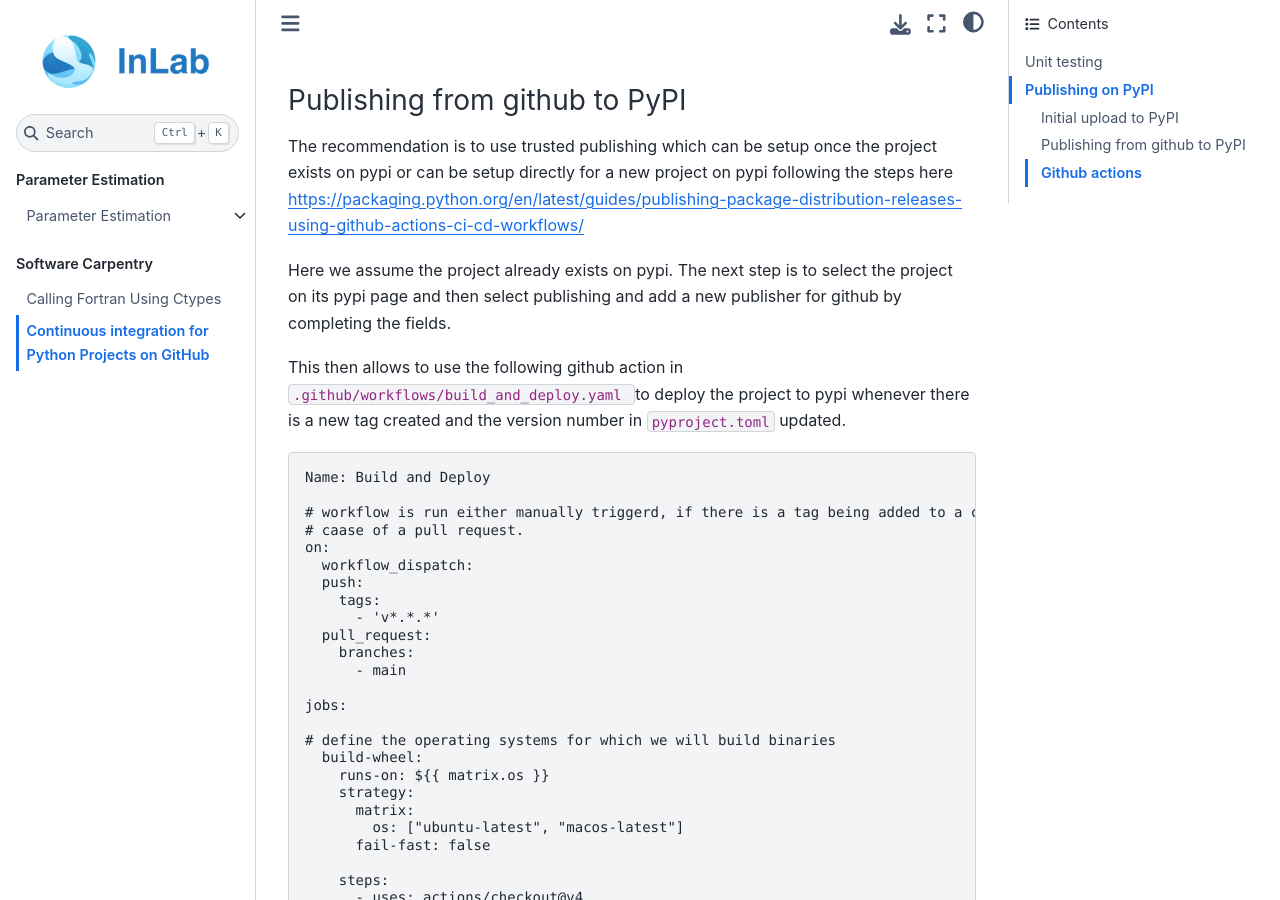
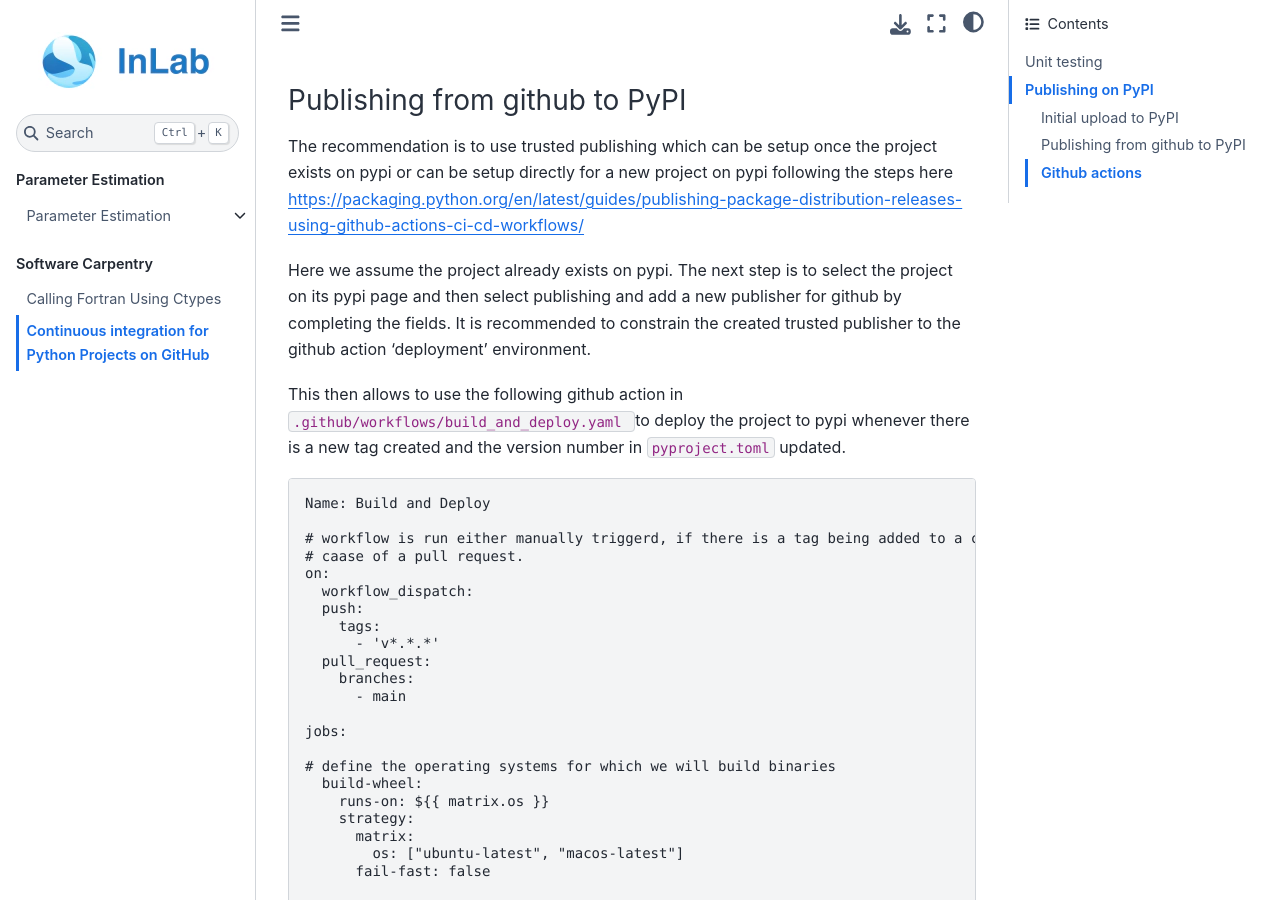
Before and after one commit to inlab-geo/cofi-resources, a Jupyter Book: the page built from docs/software_carpentry/python_packaging.md, in a window 1280 px wide and 900 px high, scrolled down 3261 px. Built offline with Jupyter Book 1.0.4 settings and Sphinx 7.4.7 and the Sphinx Book theme 1.1.4, drawn with Linux system fonts in a browser that asks for light colours; some of the changed text lies outside the part shown.

Commit message:
Update python_packaging.md

```diff
--- a/docs/software_carpentry/python_packaging.md
+++ b/docs/software_carpentry/python_packaging.md
@@ -137,7 +137,8 @@ steps here [https://packaging.python.org/en/latest/guides/publishing-package-dis
 
 Here we assume the project already exists on pypi. The next step is to select
 the project on its pypi page and then select publishing and add a new publisher
-for github by  completing the fields.
+for github by completing the fields. It is recommended to constrain the created
+trusted publisher to the github action 'deployment' environment.
 
 This then allows to use the following github action in `.github/workflows/build_and_deploy.yaml
 ` to deploy the project to pypi whenever there is a new tag created and the version number in
```
Also changed, not shown: other parts of docs/software_carpentry/python_packaging.md (+1 -1 lines).
